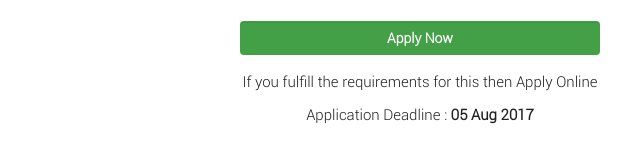
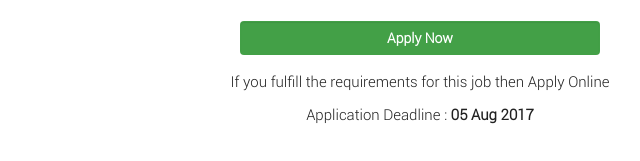
Before and after one commit to akmnazmul99/jobPortal, a plain HTML site: page job-details.html in a window 1280 px wide. Shown: the part 1891-2052 px from the top of the page, 220-860 px from the left. Drawn offline with Linux system fonts and the light colour scheme.

Commit message:
content updated

```diff
--- a/job-details.html
+++ b/job-details.html
@@ -266,7 +266,7 @@
                         </div>
                         <div class="row">
                              <div class="col-xs-12 col-sm-12 col-md-12 col-lg-12">
-                                 <p class="text-center">If you fulfill the requirements for this then Apply Online</p>
+                                 <p class="text-center">If you fulfill the requirements for this job then Apply Online</p>
                             </div>
                         </div>
                         <div class="row form-group">
```
